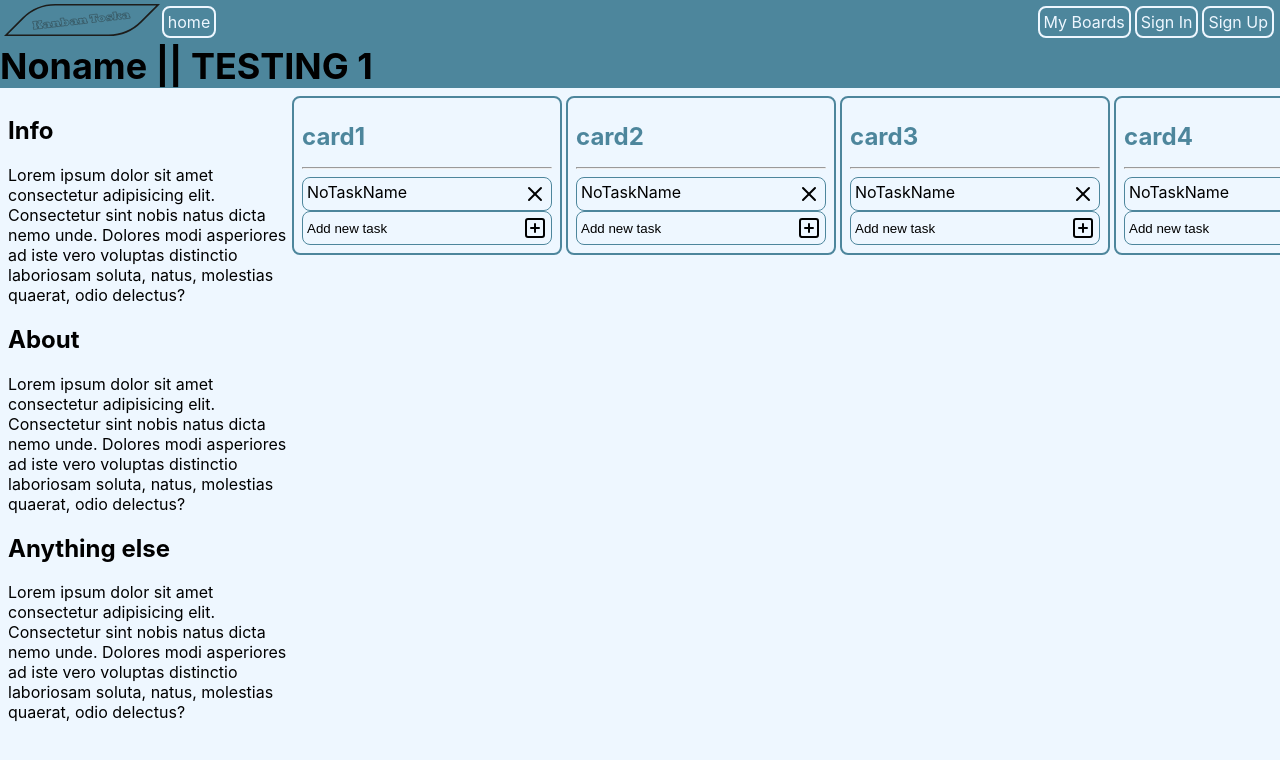
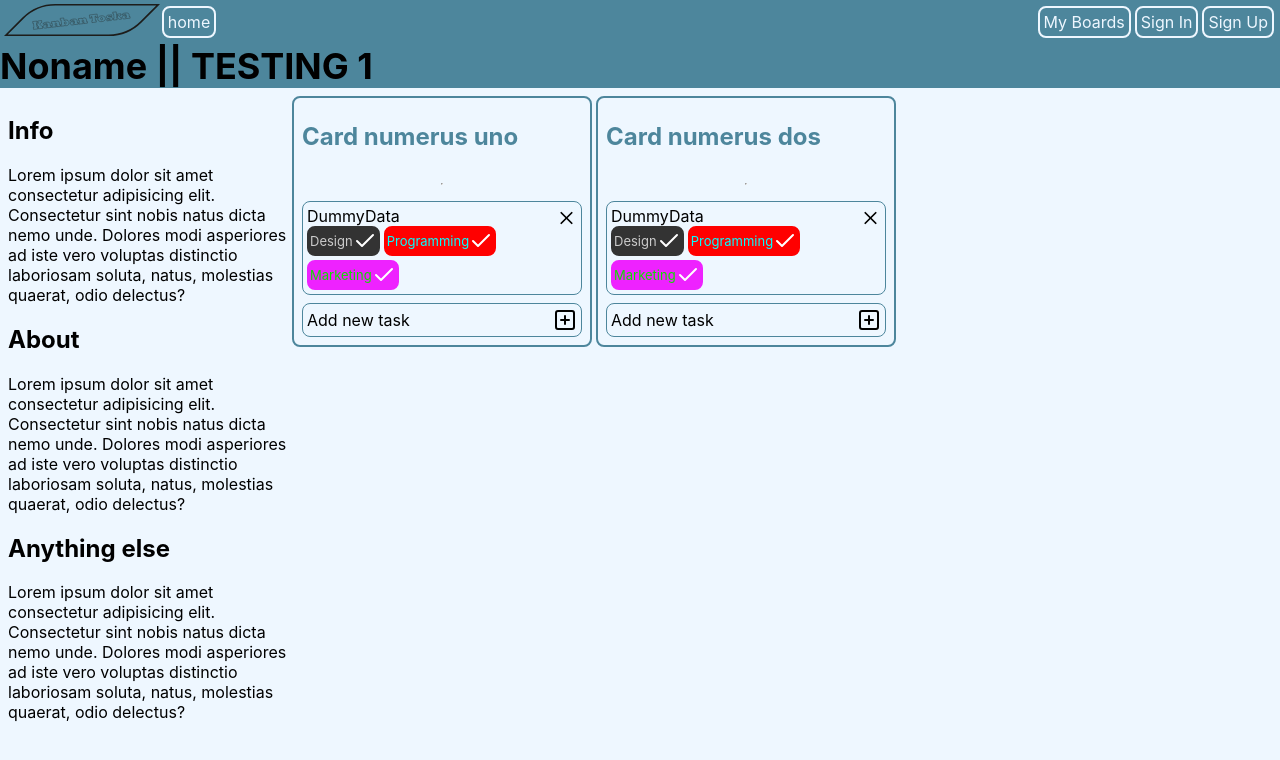
Before and after one commit to FractalHenry/kanban_toska, a React (Create React App) app in the folder front/: page /board/1 in a window 1280 px wide. Shown: the top 760 px of the page. Built offline with nearby package versions, Linux system fonts and the light colour scheme.

Commit message:
dynamic dummy tasks and cards

```diff
--- a/front/src/components/card.jsx
+++ b/front/src/components/card.jsx
@@ -1,21 +1,63 @@
 import React from "react";
 import Task from './task'
 import { SquarePlus } from "lucide-react";
-let Card = ({cardheader}) =>{
+import { useState,useEffect } from 'react'
+const DummyTasks = [{
+    id: 1,
+    color: "#101010",
+    name: "DummyData",
+    description:"There is no decription",
+    marks:[{
+            id:1,
+            color: "#333333",
+            name: "Design"
+        },{
+            id:2,
+            color: "red",
+            name: "Programming"
+        },{
+            id:3,
+            color: "#EE22FF",
+            name: "Marketing"
+        }
+    ]
+}]
+let Card = ({card}) =>{
+
+    const [tasks, setTasks] = useState(DummyTasks.slice());
+
+    //console.log(tasks);
+    //const Tasks = query //NOT EMPLEMENTED
+
+    function newTask() {
+        setTasks((prevTasks) => [
+          ...prevTasks,
+          {
+            id: prevTasks.length,
+            color: null,
+            name: "Noname",
+            description: null,
+            marks: null,
+          },
+        ]);
+      }
+
     return(
-        <div className="cardwrapper gap-8">
+        <div className="flex-col cardwrapper gap-8">
             <div>
-                <h1>{cardheader}</h1>
+                <h1>{card.name}</h1>
             </div>
             <hr/>
-            <div id="tasks">
-            <Task></Task>
+            <div id={"Card:"+ card.id}>
+            {tasks.length > 0 ?
+            (tasks.map((item) => (<Task task={item}/>)))
+            : (<div>No tasks available.</div>)}
             </div>
-            <button className="flex taskwrapper max-x center">
+            <div className="flex-row taskwrapper max-x center" onClick={newTask}>
                 Add new task
                 <div className="fill"/>
                 <SquarePlus />
-            </button>
+            </div>
         </div>
     )
 }
--- a/front/src/components/header.jsx
+++ b/front/src/components/header.jsx
@@ -1,15 +1,18 @@
-import React from "react";
+import React, { useContext } from "react";
 import Button from "./button"
 import logo from '../logo.svg';
+import { AuthContext } from "./AuthContext";
 let header = () =>{
     return(
         <div className="flex-row header p-4">
             <img className="logo" src={logo}/>
             <Button caption="home" link="/" cls="primary"/>
             <div className="fill"/>
+            {1&& <>
             <Button caption="My Boards" link="/boards" cls="primary"/>
             <Button caption="Sign In" link="/auth" cls="primary"/>
             <Button caption="Sign Up" link="/reg"/>
+            </>}
         </div>
     )
 }
--- a/front/src/components/task.jsx
+++ b/front/src/components/task.jsx
@@ -1,13 +1,24 @@
 import Button from './button'
-import {X} from 'lucide-react'
-let task = ({taskname="NoTaskName"})=>{
+import {Check, X} from 'lucide-react'
+let task = ({task})=>{
+    const marks = task!= null? task.marks.map((item)=>{
+        return(
+            <div className="flex center markwrapper" id={item.id} style={{backgroundColor: item.color, borderColor: item.color}}>
+                <div className='mix'>{item.name}</div>
+                <Check></Check>
+            </div>
+        )
+    }) : null;
     return(
-        <div className="taskwrapper">
-            <div className="flex-row">
-                {taskname}
-                <div className="fill"/>
-                <X></X>
+        <div className="taskwrapper flex-row" id={"Task:"+task.id}>
+            <div className="flex-col">
+                {task.name}
+                <div className='flex-row wrap gap-4'>
+                {marks}
+                </div>
             </div>
+            <div className='fill'></div>
+            <X></X>
         </div>
     )
 }
--- a/front/src/pages/boards/board/board.jsx
+++ b/front/src/pages/boards/board/board.jsx
@@ -4,6 +4,21 @@ import { useParams } from 'react-router-dom';
 
 let Board = ({boardName="Noname"}) =>{
     const { id } = useParams();
+    // Cards = query //NOT EMPLEMENTED
+    const Cards =[
+        {
+            id:1,
+            name:"Card numerus uno"
+        },{
+            id:2,
+            name:"Card numerus dos"
+        }
+    ]
+    const loadCards = Cards.map((item)=>{
+        return (
+            <Card card={item}></Card>
+        )
+    })
     return(
         <div className="">
             <div className="header h2">{boardName} || TESTING { id }</div>
@@ -18,11 +33,7 @@ let Board = ({boardName="Noname"}) =>{
 
                 </div>
                 <div className="cardswrapper">
-                    <Card cardheader="card1"></Card>
-                    <Card cardheader="card2"></Card>
-                    <Card cardheader="card3"></Card>
-                    <Card cardheader="card4"></Card>
-                    <Card cardheader="card5"></Card>
+                    {loadCards}
                 </div>
             </div>
         </div>
--- a/front/src/style.css
+++ b/front/src/style.css
@@ -89,6 +89,9 @@ code {
 }
 .gap-8{
   gap: 8px;
+}
+.gap-4{
+  gap: 4px;
 }
 h1{
   color: var(--primary);
@@ -201,11 +204,17 @@ hr{
   min-height: 80vh;
 }
 .taskwrapper{
+  cursor: pointer;
   border-radius: 8px;
   border-color: var(--primary);
   border-style: solid;
   border-width: 1px;
   padding: 4px;
+  max-width: 270px;
+
+}
+.wrap{
+  flex-wrap: wrap;
 }
 .max-x{
   width: 100%;
@@ -216,3 +225,13 @@ hr{
 button{
   background-color: transparent;
 }
+.markwrapper{
+  color: white;
+  border-style: solid;
+  border-width: 3px;
+  border-radius: 8px;
+  font-size: small;
+}
+.mix{
+  mix-blend-mode: difference;
+}
```
Also changed, not shown: front/src/App.js (line endings or trailing spaces), 1 other file (tests, documents, lock files or other folders).
